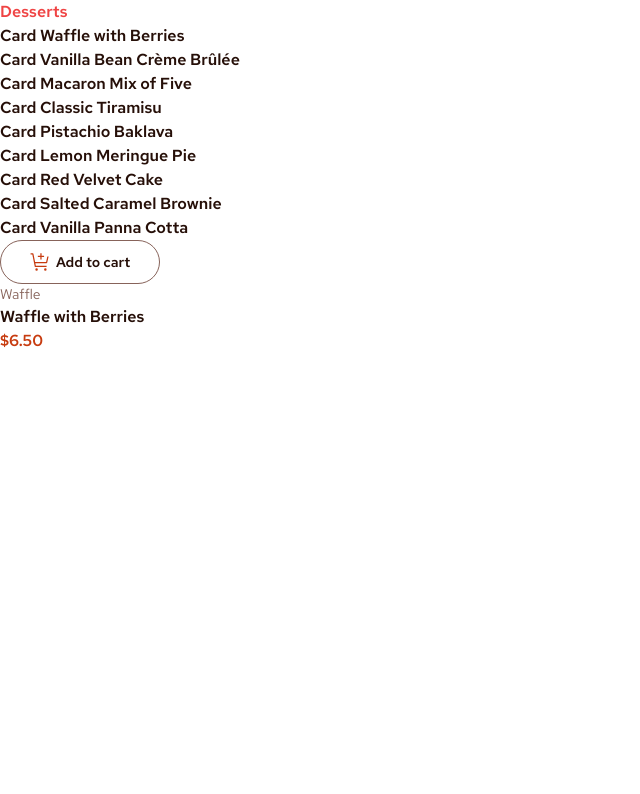
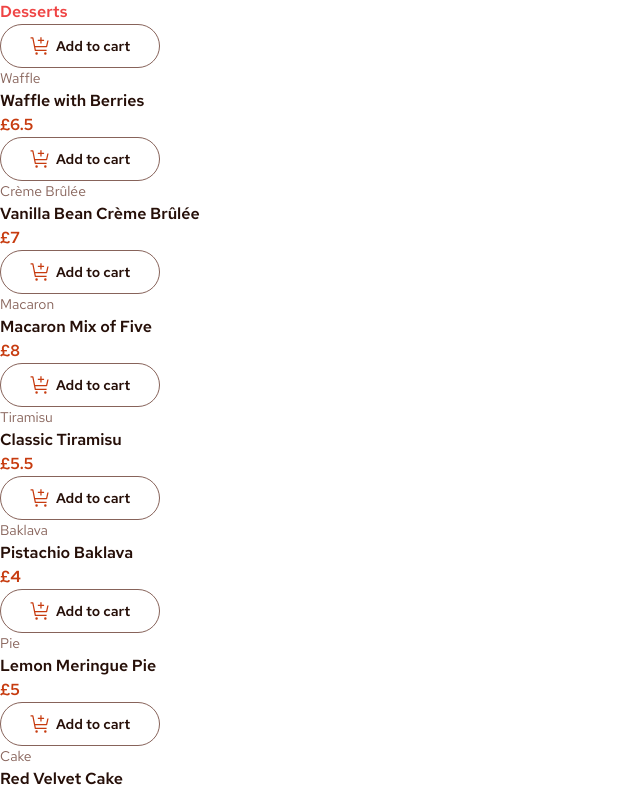
Before and after one commit to anetakasprzak/fm-product-list-cart, a React (Vite) app: page / in a window 1280 px wide. Shown: the top 794 px of the page, without its empty margins (0-640 px from the left). Built offline with nearby package versions, Linux system fonts and the light colour scheme.

Commit message:
display dynamic data

```diff
--- a/src/App.tsx
+++ b/src/App.tsx
@@ -8,7 +8,7 @@ function App() {
       <h1 className="text-red-500">Desserts</h1>
       <div>
         {fakeData?.map((item) => (
-          <Card name={item.name} key={item.name} />
+          <Card key={item.name} item={item} />
         ))}
 
         <Cart />
--- a/src/components/Card.tsx
+++ b/src/components/Card.tsx
@@ -1,9 +1,37 @@
 interface CardProps {
-  name: string;
+  item: {
+    image: {
+      thumbnail: string;
+      mobile: string;
+      tablet: string;
+      desktop: string;
+    };
+    name: string;
+    category: string;
+    price: number;
+  };
 }
 
-function Card({ name }: CardProps) {
-  return <div className="">Card {name}</div>;
+function Card({ item }: CardProps) {
+  const { name, category, price, image } = item || {};
+
+  return (
+    <div>
+      <button className="w-[16rem] h-[4.4rem] text-[1.4rem] flex items-center justify-center gap-2 border border-[#87635A] rounded-full hover:text-[#C73B0F] hover:border-[#C73B0F] transition-all duration-200">
+        <img
+          src="../../public/assets/images/icon-add-to-cart.svg"
+          alt="add to cart icon"
+        />
+        <p>Add to cart</p>
+      </button>
+
+      <div>
+        <p className="text-[1.4rem] font-normal text-[#87635A]">{category}</p>
+        <p className="">{name}</p>
+        <span className="text-[#C73B0F]">£{price}</span>
+      </div>
+    </div>
+  );
 }
 
 export default Card;
--- a/src/components/Cart.tsx
+++ b/src/components/Cart.tsx
@@ -1,21 +1,5 @@
 function Cart() {
-  return (
-    <div>
-      <button className="w-[16rem] h-[4.4rem] text-[1.4rem] flex items-center justify-center gap-2 border border-[#87635A] rounded-full hover:text-[#C73B0F] hover:border-[#C73B0F] transition-all duration-200">
-        <img
-          src="../../public/assets/images/icon-add-to-cart.svg"
-          alt="add to cart icon"
-        />
-        <p>Add to cart</p>
-      </button>
-
-      <div>
-        <p className="text-[1.4rem] font-normal text-[#87635A]">Waffle</p>
-        <p className="">Waffle with Berries</p>
-        <span className="text-[#C73B0F]">$6.50</span>
-      </div>
-    </div>
-  );
+  return <div>CART</div>;
 }
 
 export default Cart;
```
